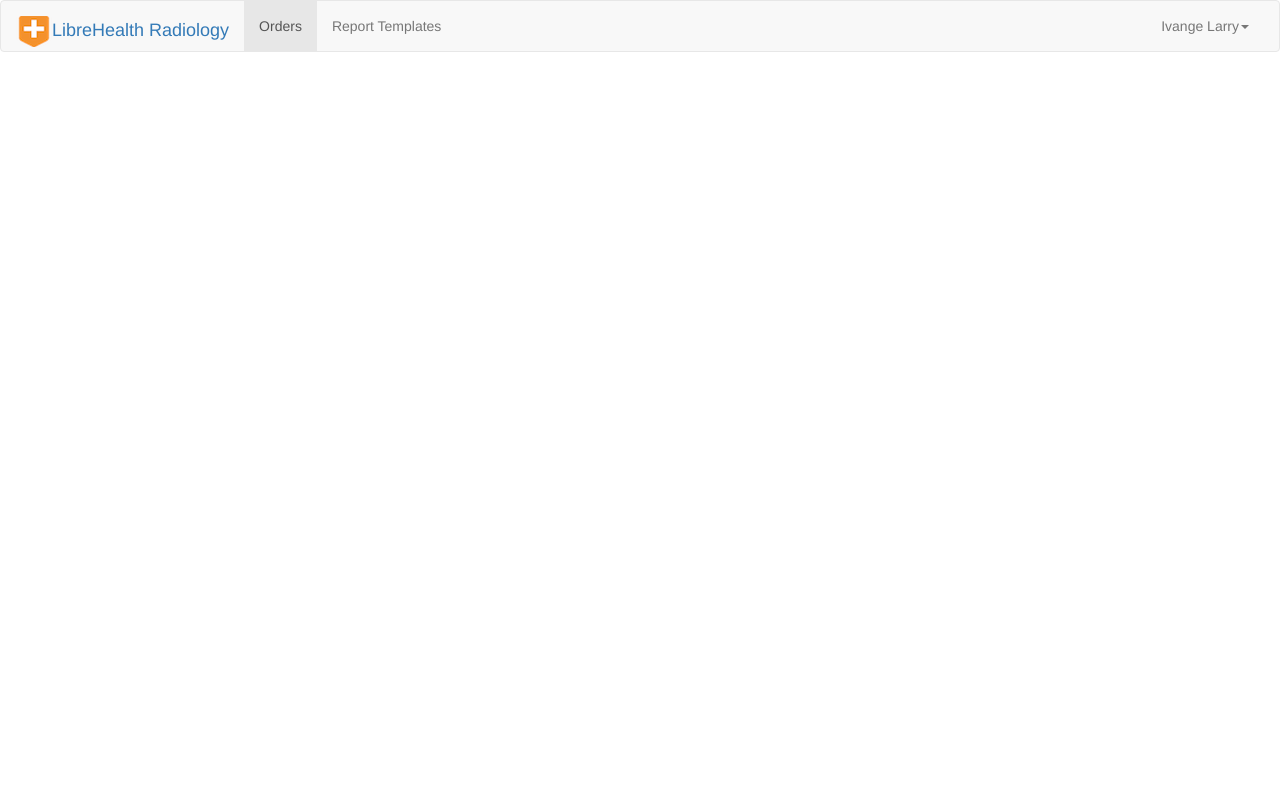
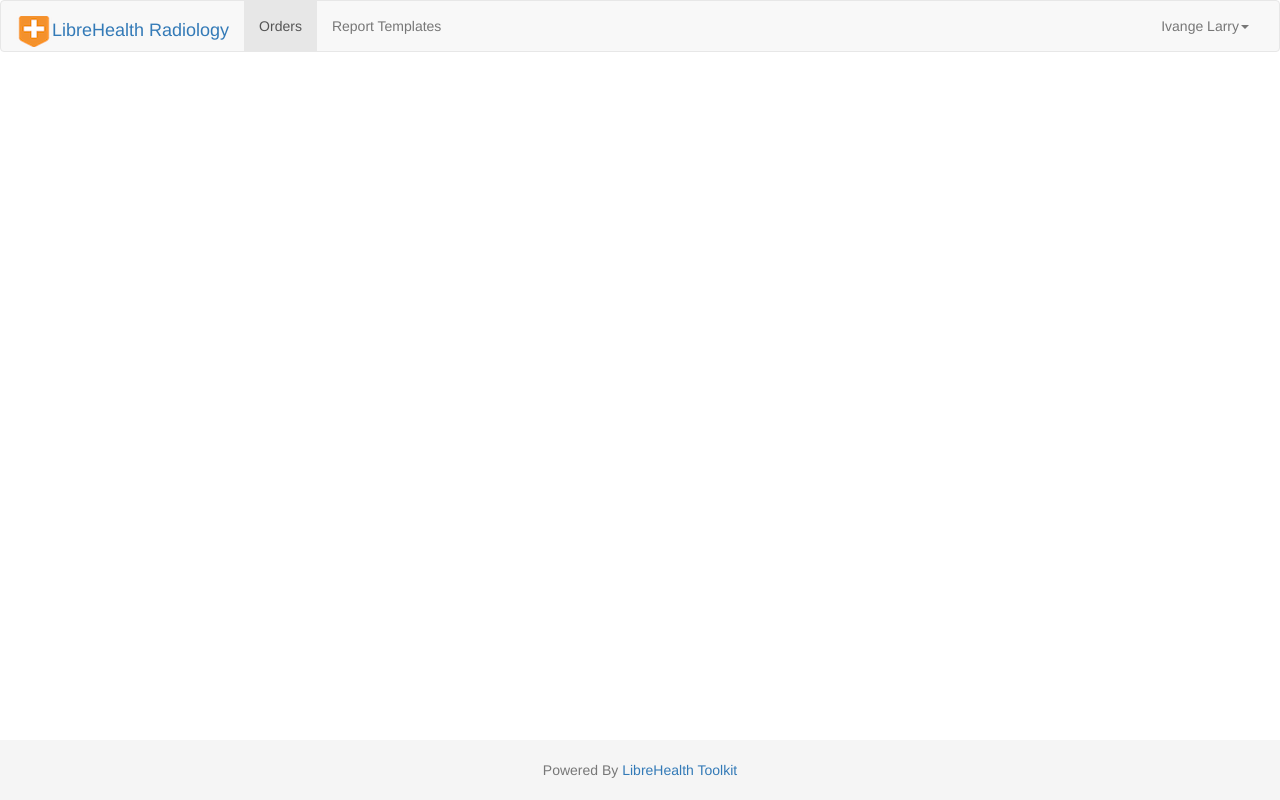
Before and after one commit to ivange94/lh-radiology-owa, an Angular app: page / in a window 1280 px wide. Built offline with nearby package versions, Linux system fonts and the light colour scheme.

Commit message:
Add footer

```diff
--- a/src/app/app.component.html
+++ b/src/app/app.component.html
@@ -1 +1,2 @@
 <app-header></app-header>
+<app-footer></app-footer>
--- a/src/app/app.module.ts
+++ b/src/app/app.module.ts
@@ -4,12 +4,14 @@ import { NgModule } from '@angular/core';
 import { AppComponent } from './app.component';
 import { HeaderComponent } from './header/header.component';
 import { BrandComponent } from './brand/brand.component';
+import { FooterComponent } from './footer/footer.component';
 
 @NgModule({
   declarations: [
     AppComponent,
     HeaderComponent,
-    BrandComponent
+    BrandComponent,
+    FooterComponent
   ],
   imports: [
     BrowserModule
--- /dev/null
+++ b/src/app/footer/footer.component.css
@@ -0,0 +1,27 @@
+.footer {
+  position: absolute;
+  bottom: 0;
+  width: 100%;
+  /* Set the fixed height of the footer here */
+  height: 60px;
+  background-color: #f5f5f5;
+}
+
+
+/* Custom page CSS
+-------------------------------------------------- */
+/* Not required for template or sticky footer method. */
+
+.container {
+  width: auto;
+  max-width: 680px;
+  padding: 0 15px;
+}
+.container .text-muted {
+  margin: 20px 0;
+  text-align: center;
+}
+
+.container .text-muted a {
+ text-decoration: none;
+}
--- /dev/null
+++ b/src/app/footer/footer.component.html
@@ -0,0 +1,5 @@
+<footer class="footer">
+  <div class="container">
+    <p class="text-muted">Powered By <a href="http://librehealth.io/projects/lh-toolkit/" target="_blank">LibreHealth Toolkit</a></p>
+  </div>
+</footer>
--- /dev/null
+++ b/src/app/footer/footer.component.ts
@@ -0,0 +1,15 @@
+import { Component, OnInit } from '@angular/core';
+
+@Component({
+  selector: 'app-footer',
+  templateUrl: './footer.component.html',
+  styleUrls: ['./footer.component.css']
+})
+export class FooterComponent implements OnInit {
+
+  constructor() { }
+
+  ngOnInit() {
+  }
+
+}
```
